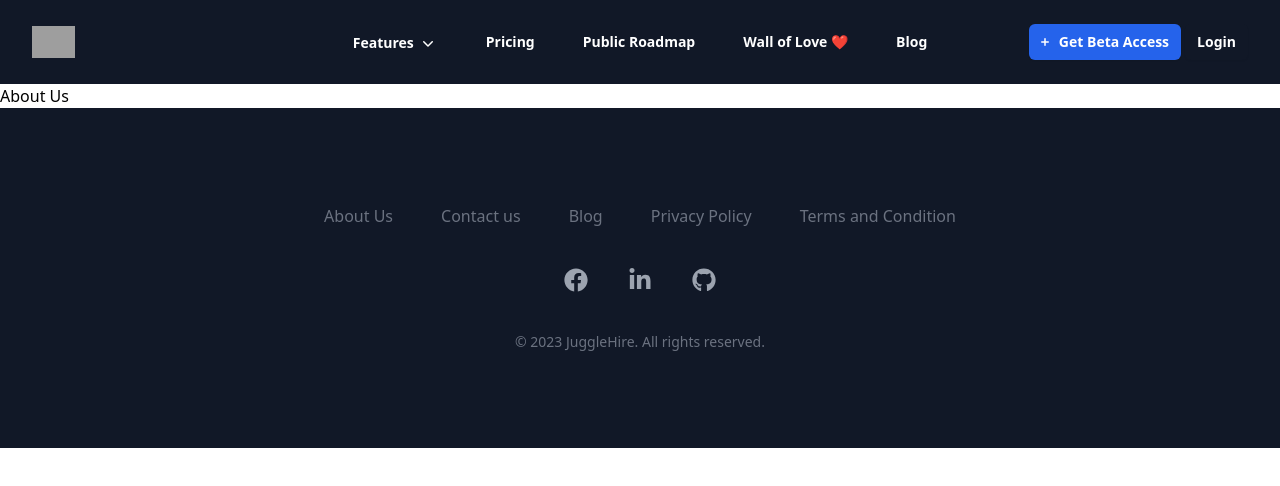
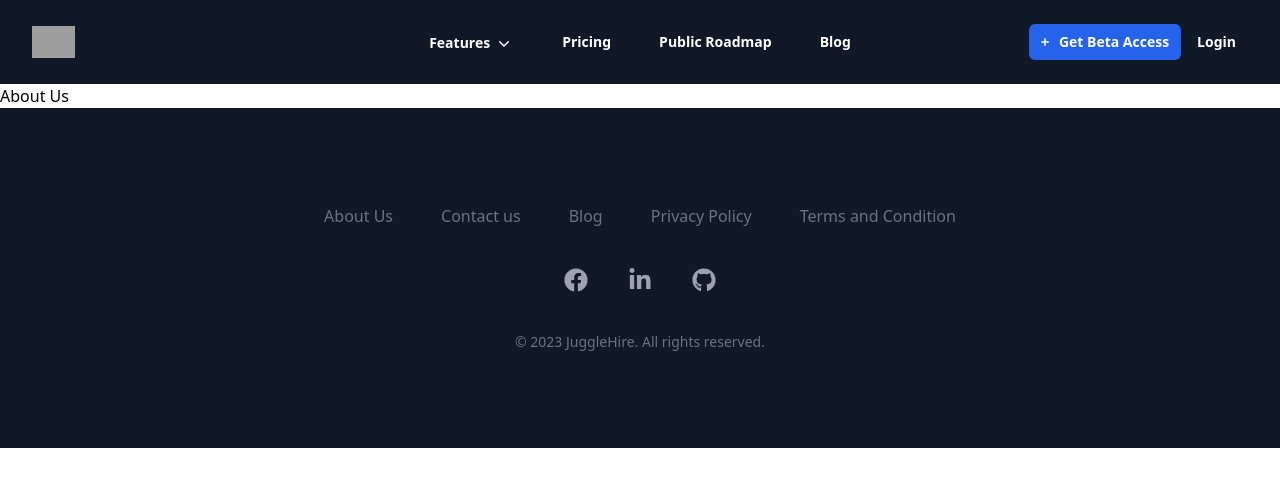
Before and after one commit to JuggleHire/jugglehire.com, a Nuxt app: page /about-us in a window 1280 px wide. Shown: the top 486 px of the page. Built offline with nearby package versions, Linux system fonts and the light colour scheme; grey boxes are pictures that could not be loaded; what vue-datocms would draw is missing.

Commit message:
chore: header menu items updated

```diff
--- a/components/HeaderMenu.vue
+++ b/components/HeaderMenu.vue
@@ -112,7 +112,7 @@
   const navigation = [
     { name: 'Pricing', href: '/pricing' },
     { name: 'Public Roadmap', href: '/roadmap' },
-    { name: 'Wall of Love ❤', href: '/wall-of-love' },
+    // { name: 'Wall of Love ❤', href: '/wall-of-love' },
     { name: 'Blog', href: '/blog' },
   ]
 
```
